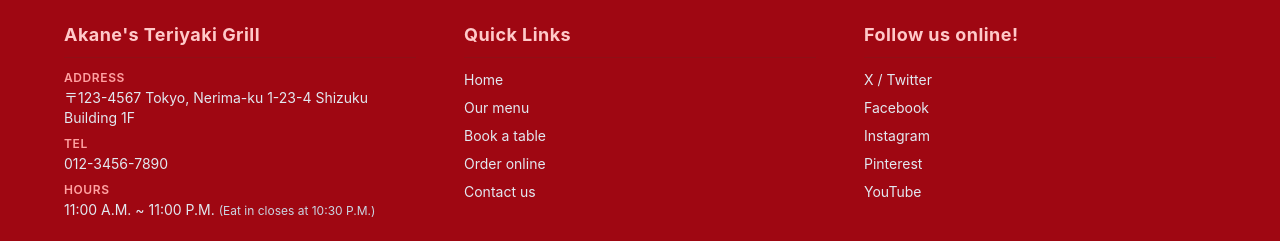
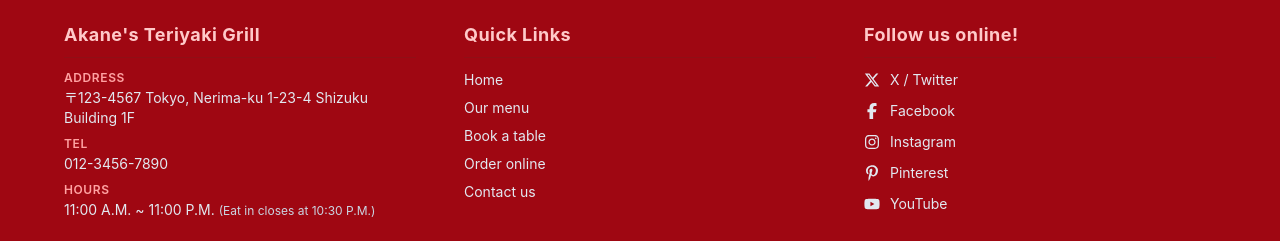
Before and after one commit to jarteaga127/akanes-teriyaki-react, a React (Vite) app: page / in a window 1280 px wide. Shown: the part 2556-2797 px from the top of the page. Built offline with nearby package versions, Linux system fonts and the light colour scheme.

Commit message:
Added icons to social media links

```diff
--- a/src/components/AboutSec.tsx
+++ b/src/components/AboutSec.tsx
@@ -3,7 +3,7 @@ import TeriAndFries from "../assets/pexels-roman-odintsov-5836771.jpg"
 
 const AboutSec = () => {
     return (
-        <section className="w-full flex flex-col md:flex-row bg-[#e3cdcd] py-16 md:py-24 px-6 border-t border-[#cbb3b3]">
+        <section className="w-full flex flex-col md:flex-row bg-zinc-50 py-16 md:py-24 px-6 border-t border-[#cbb3b3]">
 <div className="w-full md:w-1/2 h-64 sm:h-80 md:h-96 bg-[#2a0808]/10 rounded-lg border border-[#2a0808]/20 overflow-hidden flex items-center justify-center">
  <img src={TeriAndFries} alt="The inside of a restaurant" />
 </div>
--- a/src/components/BookingSec.tsx
+++ b/src/components/BookingSec.tsx
@@ -3,7 +3,7 @@ import Restaurant from "../assets/pexels-saba-foods-2148476407-30119014.jpg"
 
 const BookingSec = () => {
     return (
-        <section className="w-full flex flex-col md:flex-row bg-[#e3cdcd] py-16 md:py-24 px-6 border-t border-[#cbb3b3]">
+        <section className="w-full flex flex-col md:flex-row bg-zinc-50 py-16 md:py-24 px-6 border-t border-[#cbb3b3]">
             <div className="w-full md:w-1/2 h-64 sm:h-80 md:h-96 bg-[#2a0808]/10 rounded-lg border border-[#2a0808]/20 overflow-hidden flex items-center justify-center">
             <img src={Restaurant} alt="The inside of a restaurant" />
             </div>
--- a/src/components/Footer.tsx
+++ b/src/components/Footer.tsx
@@ -1,4 +1,6 @@
 import { Link } from "react-router-dom";
+import {
+  FaXTwitter, FaFacebookF, FaInstagram, FaPinterestP, FaYoutube,} from "react-icons/fa6";
 
 
 const Footer = () => {
@@ -52,19 +54,38 @@ const Footer = () => {
           </h3>
           <ul className="space-y-2 text-sm">
             <li>
-              <a href="https://x.com" target="_blank" rel="noreferrer" className="text-slate-200 hover:text-red-200 transition-colors">X / Twitter</a>
+              <a href="https://x.com"
+              target="_blank"
+              rel="noreferrer"
+              className="inline-flex items-center gap-2.5 text-slate-200 hover:text-red-200 transition-colors"><FaXTwitter className="w-4 h-4" />
+                <span>X / Twitter</span></a>
             </li>
             <li>
-              <a href="https://facebook.com" target="_blank" rel="noreferrer" className="text-slate-200 hover:text-red-200 transition-colors">Facebook</a>
+              <a href="https://facebook.com"
+              target="_blank"
+              rel="noreferrer"
+              className="inline-flex items-center gap-2.5 text-slate-200 hover:text-red-200 transition-colors"><FaFacebookF className="w-4 h-4" />
+                <span>Facebook</span></a>
             </li>
             <li>
-              <a href="https://instagram.com" target="_blank" rel="noreferrer" className="text-slate-200 hover:text-red-200 transition-colors">Instagram</a>
+              <a href="https://instagram.com"
+              target="_blank"
+              rel="noreferrer"
+              className="inline-flex items-center gap-2.5 text-slate-200 hover:text-red-200 transition-colors"><FaInstagram className="w-4 h-4" />
+                <span>Instagram</span></a>
             </li>
             <li>
-              <a href="https://pinterest.com" target="_blank" rel="noreferrer" className="text-slate-200 hover:text-red-200 transition-colors">Pinterest</a>
+              <a href="https://pinterest.com"
+              target="_blank"
+              rel="noreferrer"
+              className="inline-flex items-center gap-2.5 text-slate-200 hover:text-red-200 transition-colors"><FaPinterestP className="w-4 h-4" />
+                <span>Pinterest</span></a>
             </li>
             <li>
-              <a href="https://youtube.com" target="_blank" rel="noreferrer" className="text-slate-200 hover:text-red-200 transition-colors">YouTube</a>
+              <a href="https://youtube.com"
+              target="_blank" rel="noreferrer"
+              className="inline-flex items-center gap-2.5 text-slate-200 hover:text-red-200 transition-colors"><FaYoutube className="w-4 h-4" />
+                <span>YouTube</span></a>
             </li>
           </ul>
         </div>
--- a/src/components/OrderCard.tsx
+++ b/src/components/OrderCard.tsx
@@ -32,7 +32,7 @@ const OrderCard: React.FC<{item: MenuItem}> = ({item}) => {
       <div className="p-5 pt-0">
         <button
           type="button"
-          className="w-full py-2.5 bg-red-800 hover:bg-red-900 text-white font-medium text-sm rounded-lg transition"
+          className="w-full py-2.5 cursor-pointer bg-red-800 hover:bg-red-900 text-white font-medium text-sm rounded-lg transition"
         >
           Add to Order
         </button>
--- a/src/pages/OnlineMenu.tsx
+++ b/src/pages/OnlineMenu.tsx
@@ -43,7 +43,7 @@ const OnlineMenu: React.FC = () => {
                 className={`px-4 py-2 text-sm font-semibold rounded-full whitespace-nowrap transition-colors ${
                   activeCategory === cat.key
                     ? 'bg-red-800 text-white shadow-sm'
-                    : 'bg-white dark:bg-zinc-900 text-zinc-700 dark:text-zinc-300 border border-zinc-200 dark:border-zinc-800 hover:bg-zinc-100 dark:hover:bg-zinc-800'
+                    : 'bg-white cursor-pointer dark:bg-zinc-900 text-zinc-700 dark:text-zinc-300 border border-zinc-200 dark:border-zinc-800 hover:bg-zinc-100 dark:hover:bg-zinc-800'
                 }`}
               >
                 {cat.label}
```
Also changed, not shown: package.json (+4 -3 lines), 1 other file (tests, documents, lock files or other folders).
